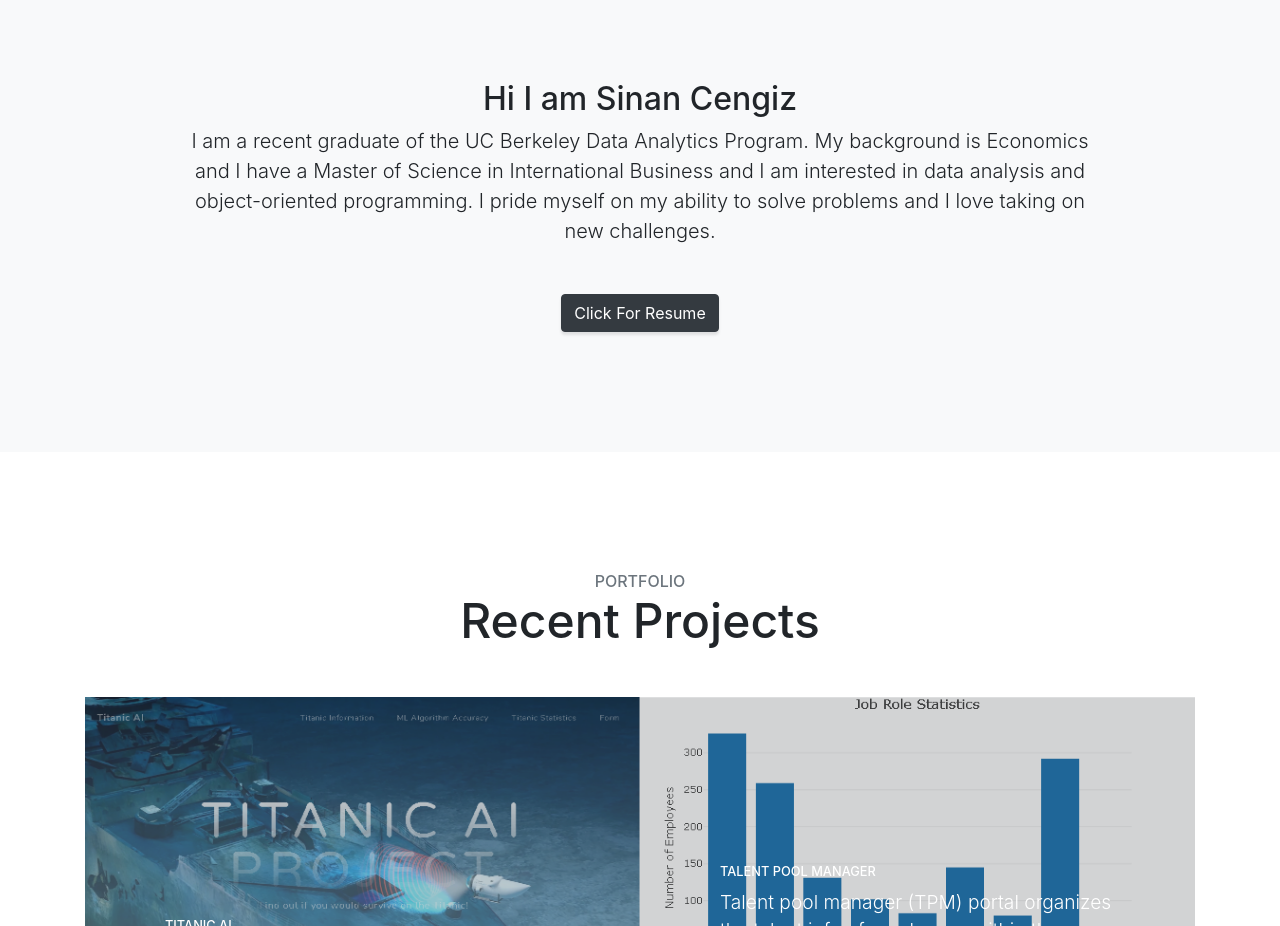
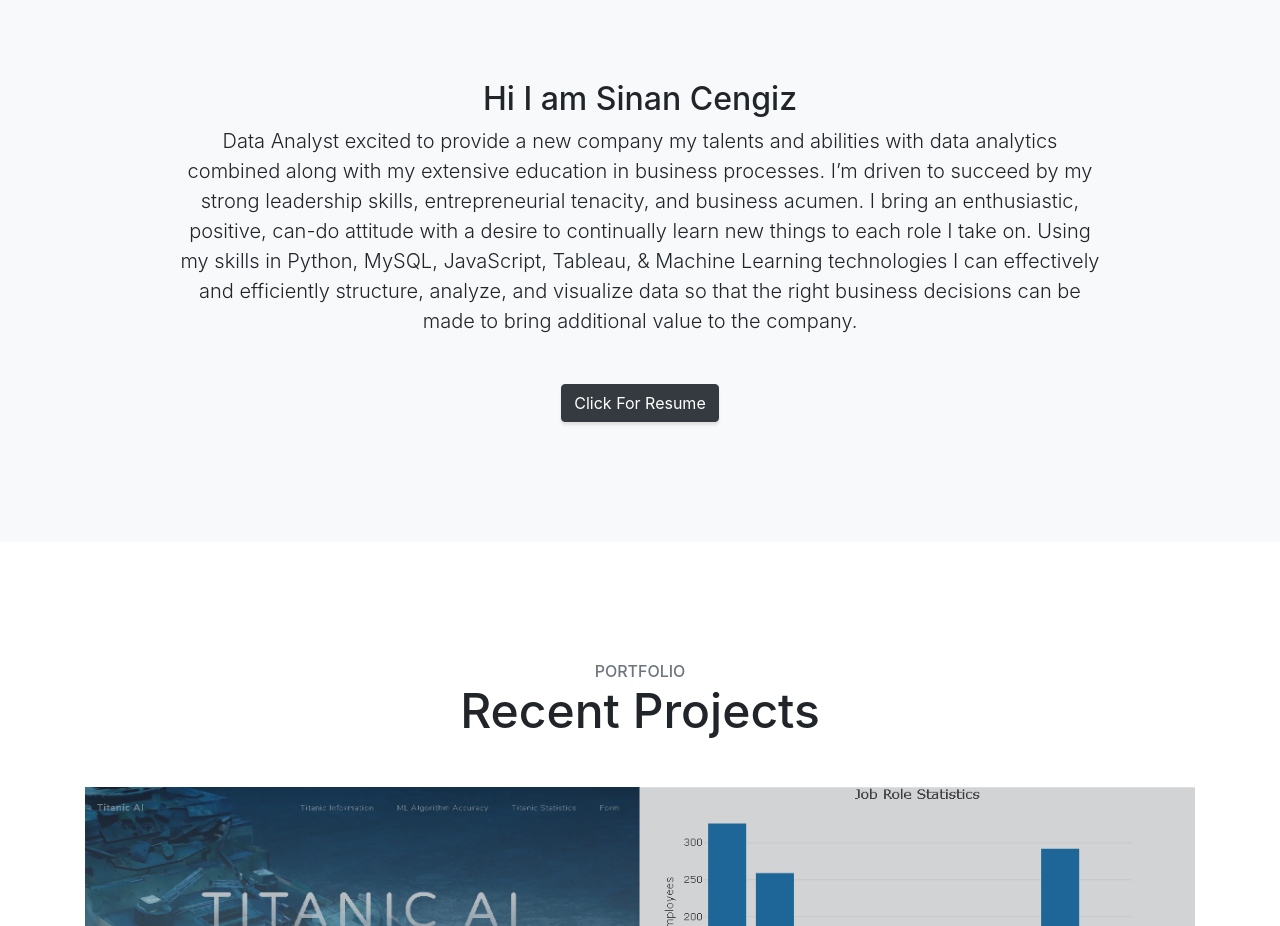
Before and after one commit to sinancengiz/sinancengiz.github.io, a website with bundled scripts: page index.html in a window 1280 px wide. Shown: the part 840-1766 px from the top of the page. Built offline with nearby package versions, Linux system fonts and the light colour scheme.

Commit message:
discription text edited

```diff
--- a/index.html
+++ b/index.html
@@ -70,7 +70,7 @@
         <div class="row">
           <div class="col-lg-10 mx-auto">
             <h2>Hi I am Sinan Cengiz</h2>
-            <p class="lead mb-5">I am a recent graduate of the UC Berkeley Data Analytics Program. My background is Economics and I have a Master of Science in International Business and I am interested in data analysis and object-oriented programming. I pride myself on my ability to solve problems and I love taking on new challenges.</p>
+            <p class="lead mb-5">Data Analyst excited to provide a new company my talents and abilities with data analytics combined along with my extensive education in business processes. I’m driven to succeed by my strong leadership skills, entrepreneurial tenacity, and business acumen. I bring an enthusiastic, positive, can-do attitude with a desire to continually learn new things to each role I take on.  Using my skills in Python, MySQL, JavaScript, Tableau, & Machine Learning technologies I can effectively and efficiently structure, analyze, and visualize data so that the right business decisions can be made to bring additional value to the company.</p>
             <a class="btn btn-dark btn-xl js-scroll-trigger" href="resume/sinan_cengiz_resume.pdf" target="_blank" >Click For Resume</a>
           </div>
         </div>
```
